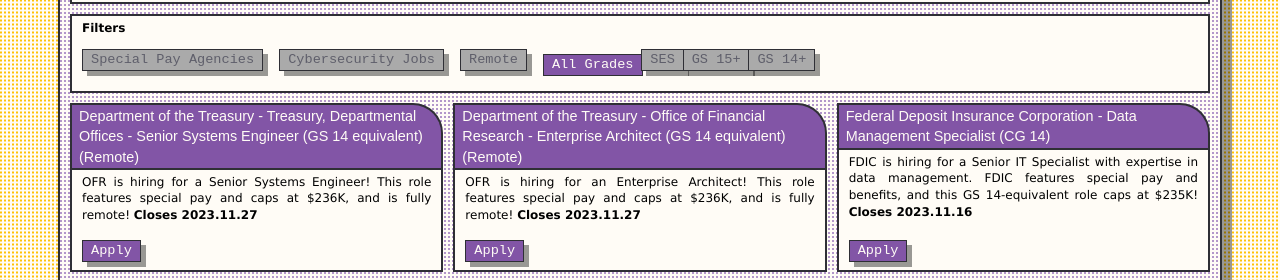
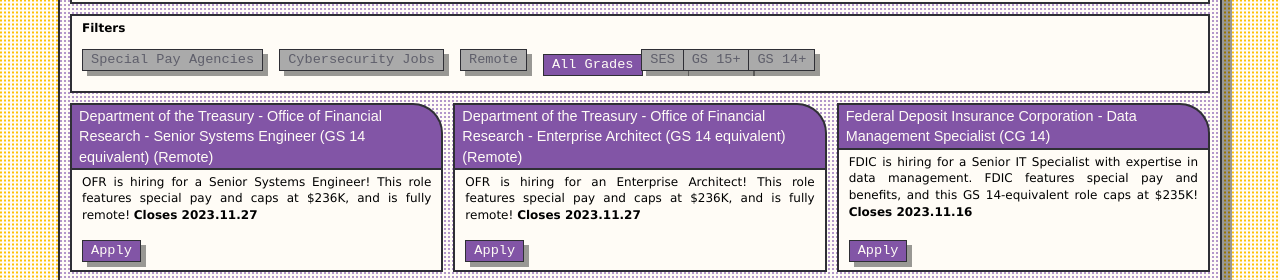
Before and after one commit to krusynth/billhunt.dev, a Jekyll site: the page built from jobs.md, in a window 1280 px wide. Shown: the part 584-864 px from the top of the page. Built offline with Jekyll 4.4.1, drawn with Linux system fonts in a browser that asks for light colours; some web fonts are replaced.

Commit message:
Add OFR to special pay list.

```diff
--- a/_data/usajobs.yml
+++ b/_data/usajobs.yml
@@ -104,7 +104,7 @@
 - id: '759574500'
   posted: '2023-11-08T00:00:00.0000'
   closes: '2023-11-27T23:59:59.9970'
-  agency: Department of the Treasury - Treasury, Departmental Offices
+  agency: Department of the Treasury - Office of Financial Research
   title: Senior Systems Engineer
   grade: GS 14 equivalent
   url: https://www.usajobs.gov/GetJob/ViewDetails/759574500
--- a/jobs.md
+++ b/jobs.md
@@ -50,7 +50,7 @@
 
 {% assign now = 'now' | date: '%s' %}
 
-{% assign specialpay = 'Securities and Exchange Commission,Federal Deposit Insurance Corporation,Consumer Financial Protection Bureau,Commodity Futures Trading Commission,National Credit Union Administration' | split:',' %}
+{% assign specialpay = 'Securities and Exchange Commission,Federal Deposit Insurance Corporation,Consumer Financial Protection Bureau,Commodity Futures Trading Commission,National Credit Union Administration,Department of the Treasury - Office of Financial Research' | split:',' %}
 
 {% capture jobs -%}
 
@@ -63,7 +63,7 @@
   {% endif %}
 
   {% assign classes = 'job-post' %}
-  {% if specialpay contains post.agency %}
+  {% if specialpay contains post.agency or post.grade contains 'OR' %}
     {% assign classes = classes | append: ' special-pay' %}
   {% endif %}
   {% if post.title contains 'INFOSEC' or post.title contains 'Security' %}
```
Also changed, not shown: usajobs.md (+2 -2 lines).
